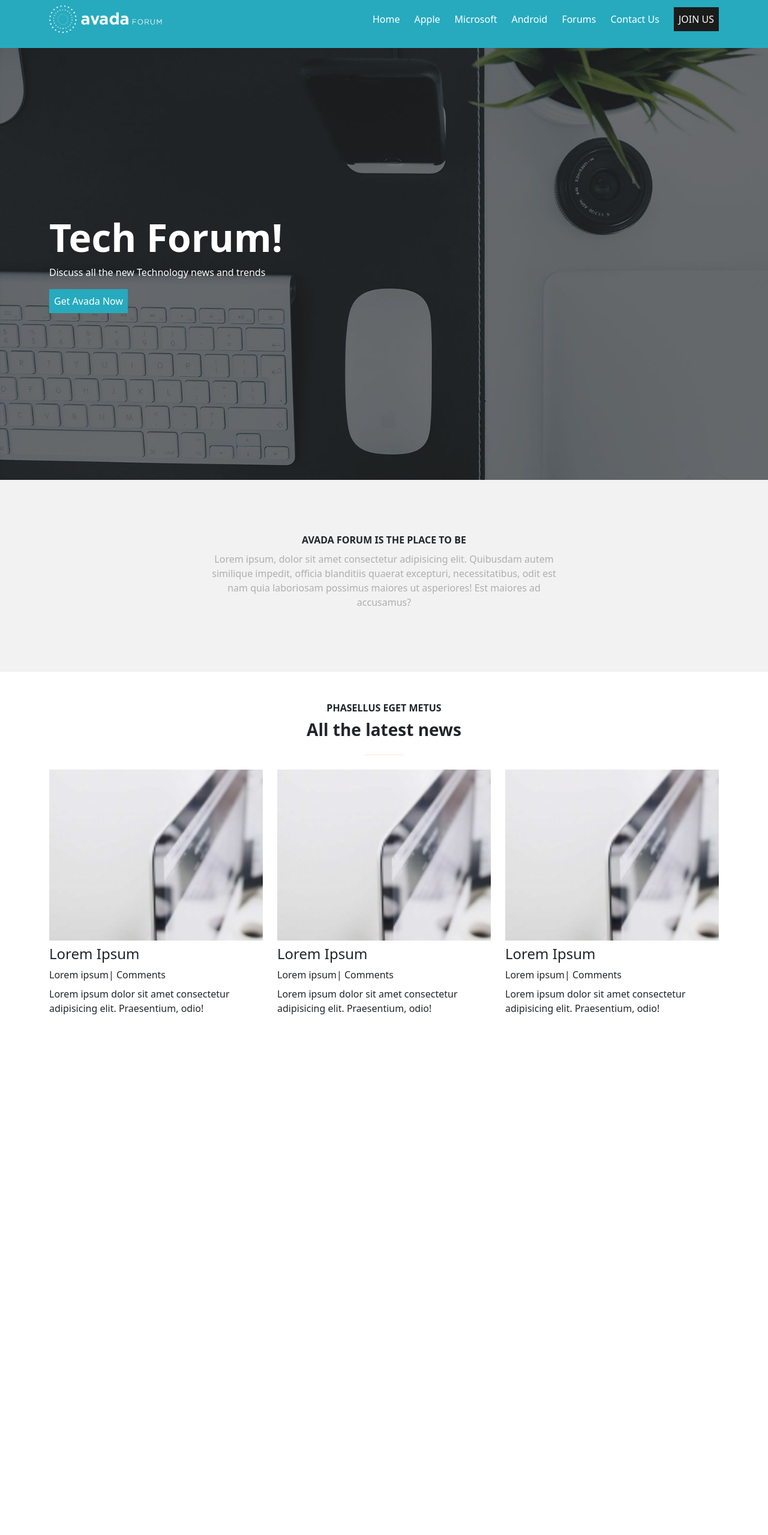
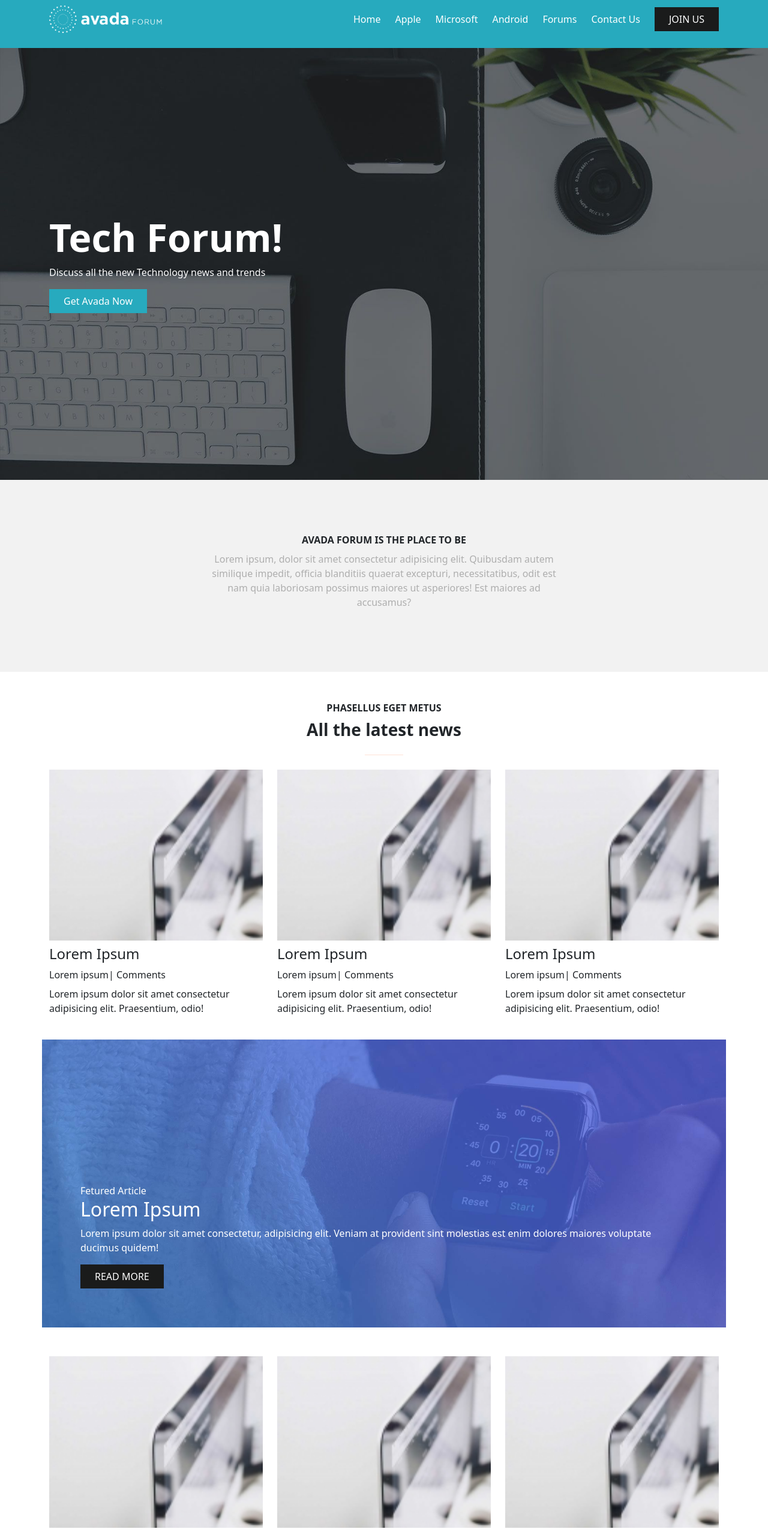
Before and after one commit to edoardorizzo/proj-html-vuejs, a Vue app: page / in a window 1280 px wide. Shown: the top 2559 px of the page at 60% size. Before the commit the page ends 1709 px from the top, so only its background shows below. Built offline with nearby package versions, Linux system fonts and the light colour scheme.

Commit message:
add bigcard comp to main

```diff
--- a/src/components/HeroComp.vue
+++ b/src/components/HeroComp.vue
@@ -7,14 +7,14 @@ export default {
 
 <template>
     <div class="hero d-flex justify-content-center align-items-center">
-            <div class="container">
-                <div class="hero_content ">
-                    <h1>Tech Forum!</h1>
-                    <p>Discuss all the new Technology news and trends</p>
-                    <button class="border-0 p-2">Get Avada Now</button>
-                </div>
+        <div class="container">
+            <div class="hero_content ">
+                <h1>Tech Forum!</h1>
+                <p>Discuss all the new Technology news and trends</p>
+                <button class="border-0 p-2 ps-4 pe-4">Get Avada Now</button>
             </div>
         </div>
+    </div>
 </template>
 
 <style lang="scss" scoped>
--- /dev/null
+++ b/src/components/LastNewsBigCardComp.vue
@@ -0,0 +1,35 @@
+<script>
+export default {
+name: 'LastNewsBigCardComp',
+}
+</script>
+
+
+<template>
+    <div class="big_card container mt-4 mb-5">
+        <span>Fetured Article</span>
+        <h2>Lorem Ipsum</h2>
+        <p>Lorem ipsum dolor sit amet consectetur, adipisicing elit. Veniam at provident sint molestias est enim dolores maiores voluptate ducimus quidem!</p>
+        <button class="border-0 p-2 ps-4 pe-4">READ MORE</button>
+    </div>
+</template>
+
+
+<style lang="scss" scoped>
+@use '../partials/partials.scss' as *;
+
+.big_card{
+    background-image: url('/img/featured_article_1_bg.jpg');
+    background-size: cover;
+    height: 480px;
+    padding: 64px;
+    padding-top: 240px;
+    color: $white;
+
+    button{
+        background-color: $black;
+        color: $white;
+    }
+}
+
+</style>
--- a/src/components/LastNewsComp.vue
+++ b/src/components/LastNewsComp.vue
@@ -1,8 +1,10 @@
 <script>
 import LastNewsCardComp from './LastNewsCardComp.vue';
+import LastNewsBigCardComp from './LastNewsBigCardComp.vue';
 export default {
     components:{
         LastNewsCardComp,
+        LastNewsBigCardComp,
     },
     name: 'LastNewsComp',
 }
@@ -25,6 +27,10 @@ export default {
                 <LastNewsCardComp></LastNewsCardComp>
                 <LastNewsCardComp></LastNewsCardComp>
                 <LastNewsCardComp></LastNewsCardComp>
+                <LastNewsBigCardComp></LastNewsBigCardComp>
+                <LastNewsCardComp></LastNewsCardComp>
+                <LastNewsCardComp></LastNewsCardComp>
+                <LastNewsCardComp></LastNewsCardComp>
             </div>
 
         </div>
--- a/src/components/SiteHeader.vue
+++ b/src/components/SiteHeader.vue
@@ -22,7 +22,7 @@ export default {
             <div class="right_container d-flex justify-content-center align-items-center">
                 <div class="navbar d-flex justify-content-center align-items-center fs-7">
                     <a v-for="voice in state.voices" class="text-decoration-none ms-4" href=""> {{ voice }}</a>
-                    <button class="ms-4 border-0 p-2">JOIN US</button>
+                    <button class="ms-4 border-0 p-2 ps-4 pe-4">JOIN US</button>
                 </div>
             </div>
         </div>
```
